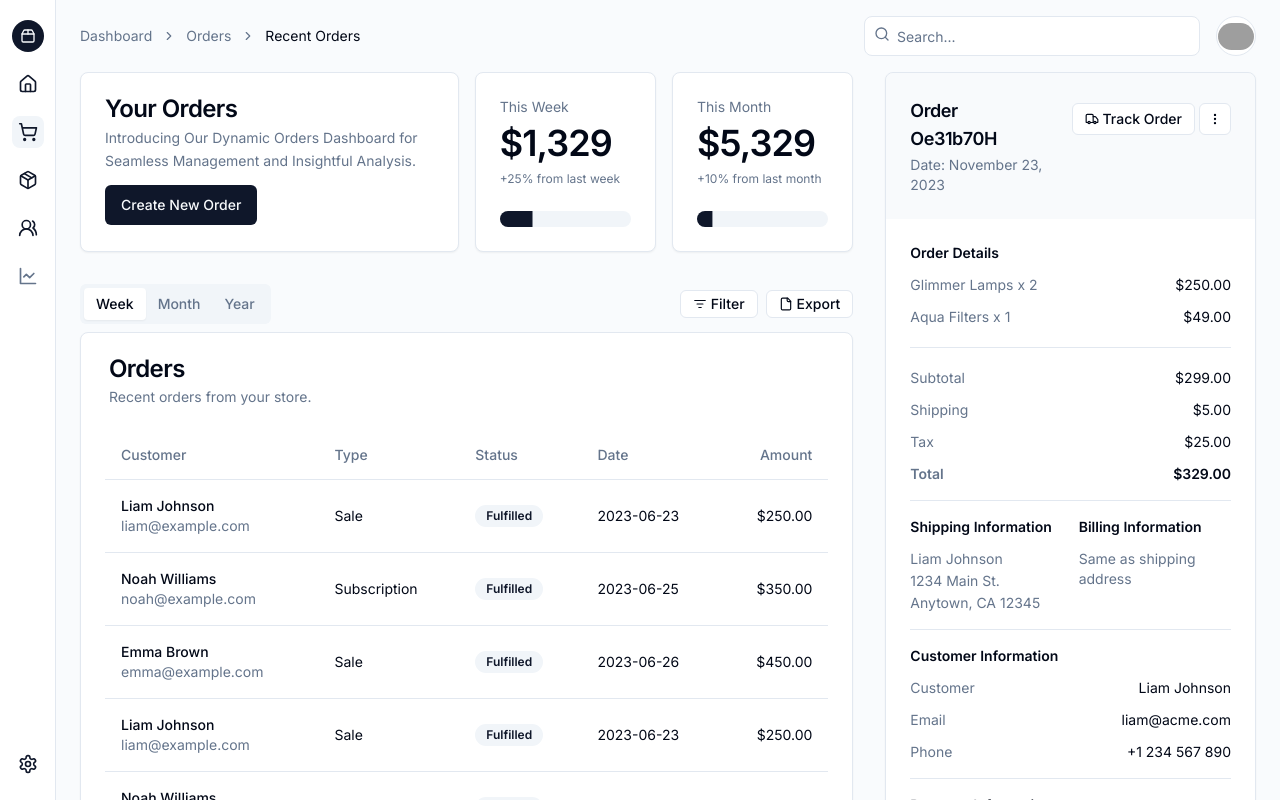
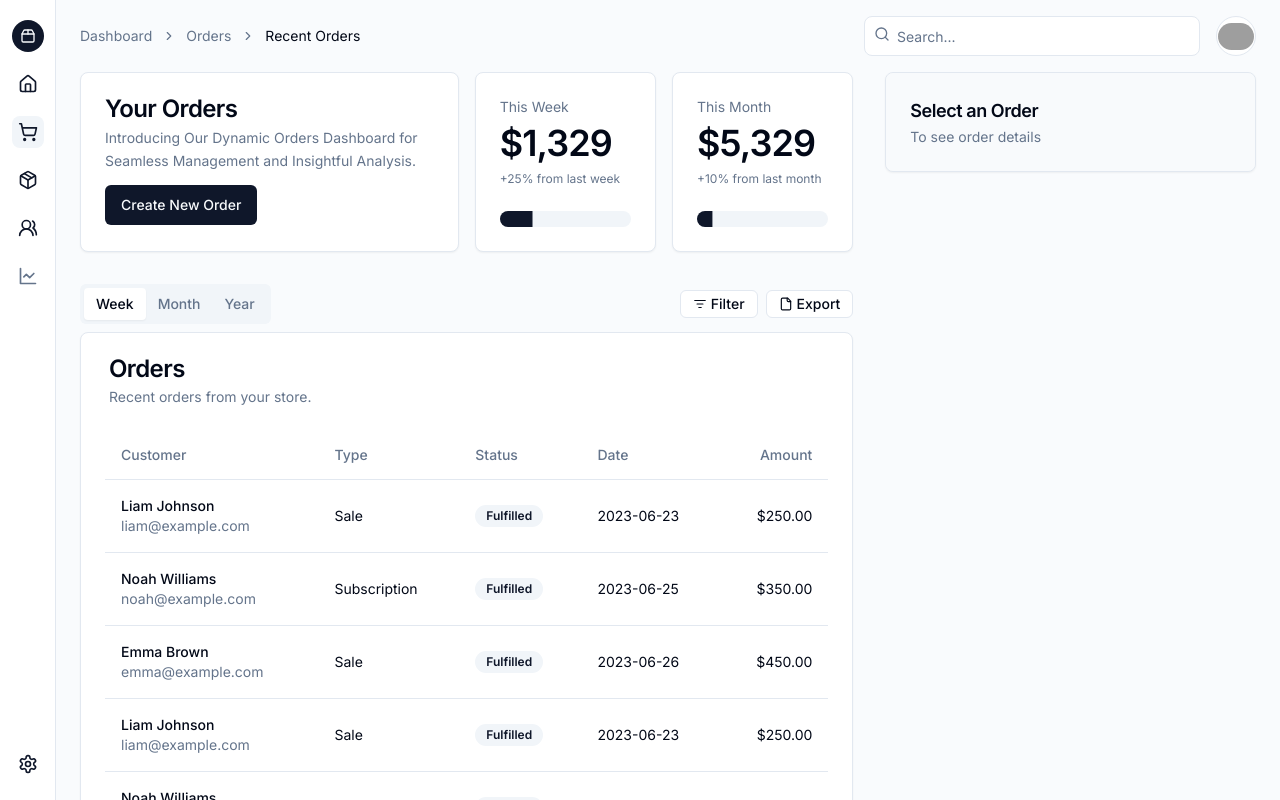
Before and after one commit to nnance/nextjs-tailwind-shadcn-dashboard, a Next.js app: page /orders in a window 1280 px wide. Shown: the top 800 px of the page. Built offline with nearby package versions, Linux system fonts and the light colour scheme; grey boxes are pictures that could not be loaded.

Commit message:
order selection and filtering

```diff
--- a/src/app/orders/details.tsx
+++ b/src/app/orders/details.tsx
@@ -33,8 +33,13 @@ import {
 import { Separator } from "@/components/ui/separator";
 import { Order } from "@/types/orders";
 
-export default function OrderDetails({ order }: { order: Order }) {
-  return (
+import { useContext } from "react";
+import { SelectedContext } from "./providers";
+
+export default function OrderDetails() {
+  const { selectedData } = useContext(SelectedContext);
+
+  const details = ({ customer }: Order) => (
     <Card className="overflow-hidden" x-chunk="dashboard-05-chunk-4">
       <CardHeader className="flex flex-row items-start bg-muted/50">
         <div className="grid gap-0.5">
@@ -116,7 +121,7 @@ export default function OrderDetails({ order }: { order: Order }) {
           <div className="grid gap-3">
             <div className="font-semibold">Shipping Information</div>
             <address className="grid gap-0.5 not-italic text-muted-foreground">
-              <span>Liam Johnson</span>
+              <span>{customer}</span>
               <span>1234 Main St.</span>
               <span>Anytown, CA 12345</span>
             </address>
@@ -187,4 +192,19 @@ export default function OrderDetails({ order }: { order: Order }) {
       </CardFooter>
     </Card>
   );
+
+  const unselected = () => (
+    <Card className="overflow-hidden" x-chunk="dashboard-05-chunk-4">
+      <CardHeader className="flex flex-row items-start bg-muted/50">
+        <div className="grid gap-0.5">
+          <CardTitle className="group flex items-center gap-2 text-lg">
+            Select an Order
+          </CardTitle>
+          <CardDescription>To see order details</CardDescription>
+        </div>
+      </CardHeader>
+    </Card>
+  );
+
+  return selectedData ? details(selectedData) : unselected();
 }
--- a/src/app/orders/page.tsx
+++ b/src/app/orders/page.tsx
@@ -11,6 +11,7 @@ import { Progress } from "@/components/ui/progress";
 import { OrdersAPIResponse } from "@/types/orders";
 import OrderDetails from "./details";
 import OrdersTable from "./table";
+import { SelectedProvider } from "./providers";
 
 export default async function Orders() {
   const res = await fetch(`http://localhost:3000/api/orders`);
@@ -18,14 +19,15 @@ export default async function Orders() {
 
   return (
     <main className="grid flex-1 items-start gap-4 p-4 sm:px-6 sm:py-0 md:gap-8 lg:grid-cols-3 xl:grid-cols-3">
+      <SelectedProvider>
         <div className="grid auto-rows-max items-start gap-4 md:gap-8 lg:col-span-2">
           <div className="grid gap-4 sm:grid-cols-2 md:grid-cols-4 lg:grid-cols-2 xl:grid-cols-4">
             <Card className="sm:col-span-2" x-chunk="dashboard-05-chunk-0">
               <CardHeader className="pb-3">
                 <CardTitle>Your Orders</CardTitle>
                 <CardDescription className="max-w-lg text-balance leading-relaxed">
-                Introducing Our Dynamic Orders Dashboard for Seamless Management
-                and Insightful Analysis.
+                  Introducing Our Dynamic Orders Dashboard for Seamless
+                  Management and Insightful Analysis.
                 </CardDescription>
               </CardHeader>
               <CardFooter>
@@ -63,7 +65,8 @@ export default async function Orders() {
           </div>
           <OrdersTable orders={orders} />
         </div>
-      <OrderDetails order={orders[0]} />
+        <OrderDetails />
+      </SelectedProvider>
     </main>
   );
 }
--- /dev/null
+++ b/src/app/orders/providers.tsx
@@ -0,0 +1,31 @@
+"use client";
+
+import { Order } from "@/types/orders";
+import { createContext, useState } from "react";
+
+interface SelectedOrderContext {
+  selectedData: Order | undefined;
+  setSelectedData: (data: Order) => void;
+}
+
+export const SelectedContext = createContext<SelectedOrderContext>({
+  selectedData: undefined,
+  setSelectedData: () => {},
+});
+
+export const SelectedProvider = ({
+  children,
+}: {
+  children: React.ReactNode;
+}) => {
+  // Define your initial state and any functions for updating it
+  const [selectedData, setSelectedData] = useState<Order | undefined>(
+    undefined
+  );
+
+  return (
+    <SelectedContext.Provider value={{ selectedData, setSelectedData }}>
+      {children}
+    </SelectedContext.Provider>
+  );
+};
--- a/src/app/orders/table.tsx
+++ b/src/app/orders/table.tsx
@@ -1,9 +1,7 @@
 "use client";
 
 import { File, ListFilter } from "lucide-react";
-
 import { Badge } from "@/components/ui/badge";
-
 import { Button } from "@/components/ui/button";
 import {
   Card,
@@ -30,12 +28,17 @@ import {
 } from "@/components/ui/table";
 import { Tabs, TabsContent, TabsList, TabsTrigger } from "@/components/ui/tabs";
 import { Order } from "@/types/orders";
-import { useState } from "react";
+
+import { useContext, useState } from "react";
+import { SelectedContext } from "./providers";
 
 // return an order row
-function OrderRow({ customer, email, type, status, date, amount }: Order) {
+function OrderRow(order: Order) {
+  const { customer, email, type, status, date, amount } = order;
+  const { setSelectedData } = useContext(SelectedContext);
+
   return (
-    <TableRow>
+    <TableRow onClick={() => setSelectedData(order)}>
       <TableCell>
         <div className="font-medium">{customer}</div>
         <div className="hidden text-sm text-muted-foreground md:inline">
@@ -63,6 +66,7 @@ function OrderRows({ orders, filter }: { orders: Order[]; filter: string }) {
       filter.toLowerCase() === "all" ||
       order.status.toLowerCase() === filter.toLowerCase()
   );
+
   const orderRows = filteredOrders.map((order, idx) => (
     <OrderRow
       key={idx}
```
Also changed, not shown: 1 other file (tests, documents, lock files or other folders). Lines whose indentation alone changed are shown as unchanged.
